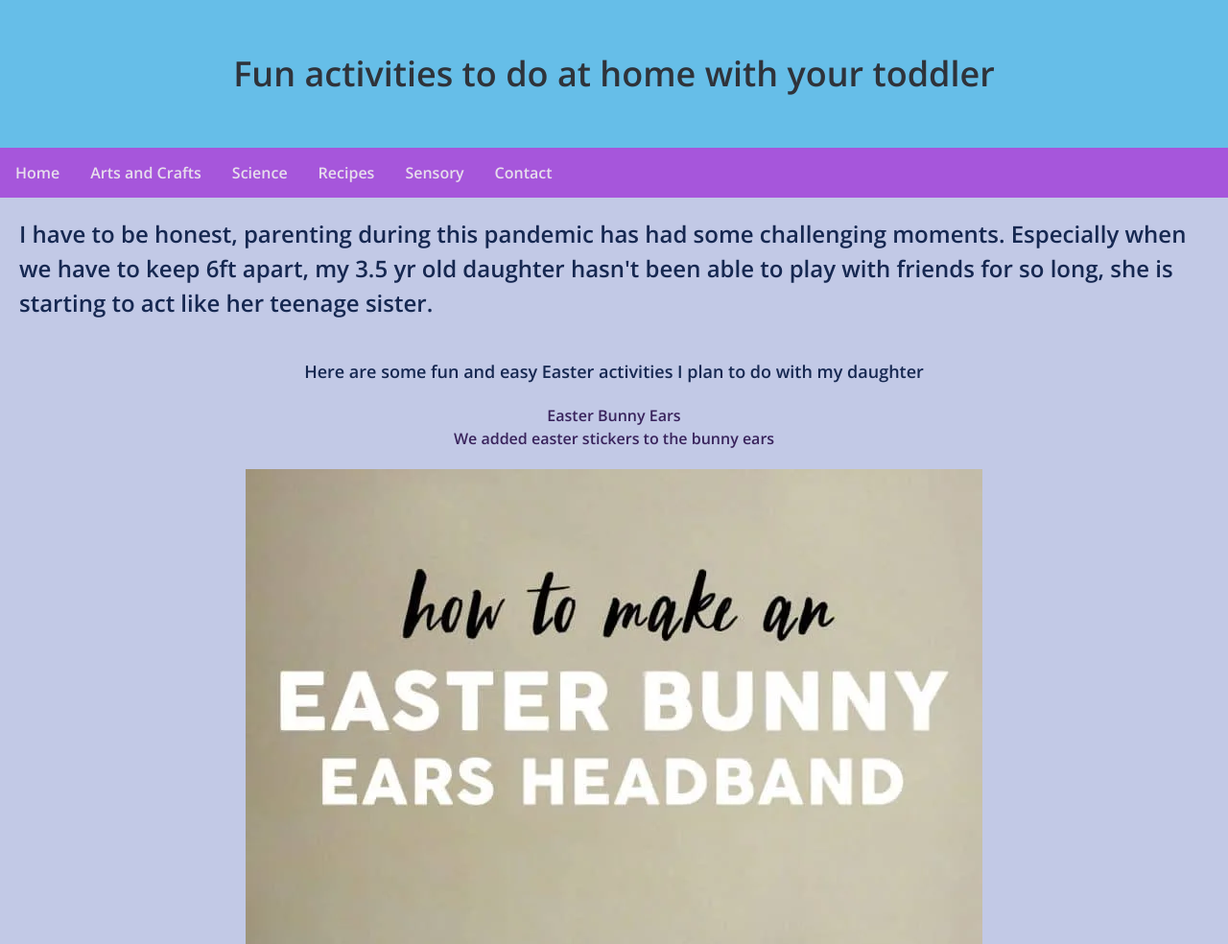
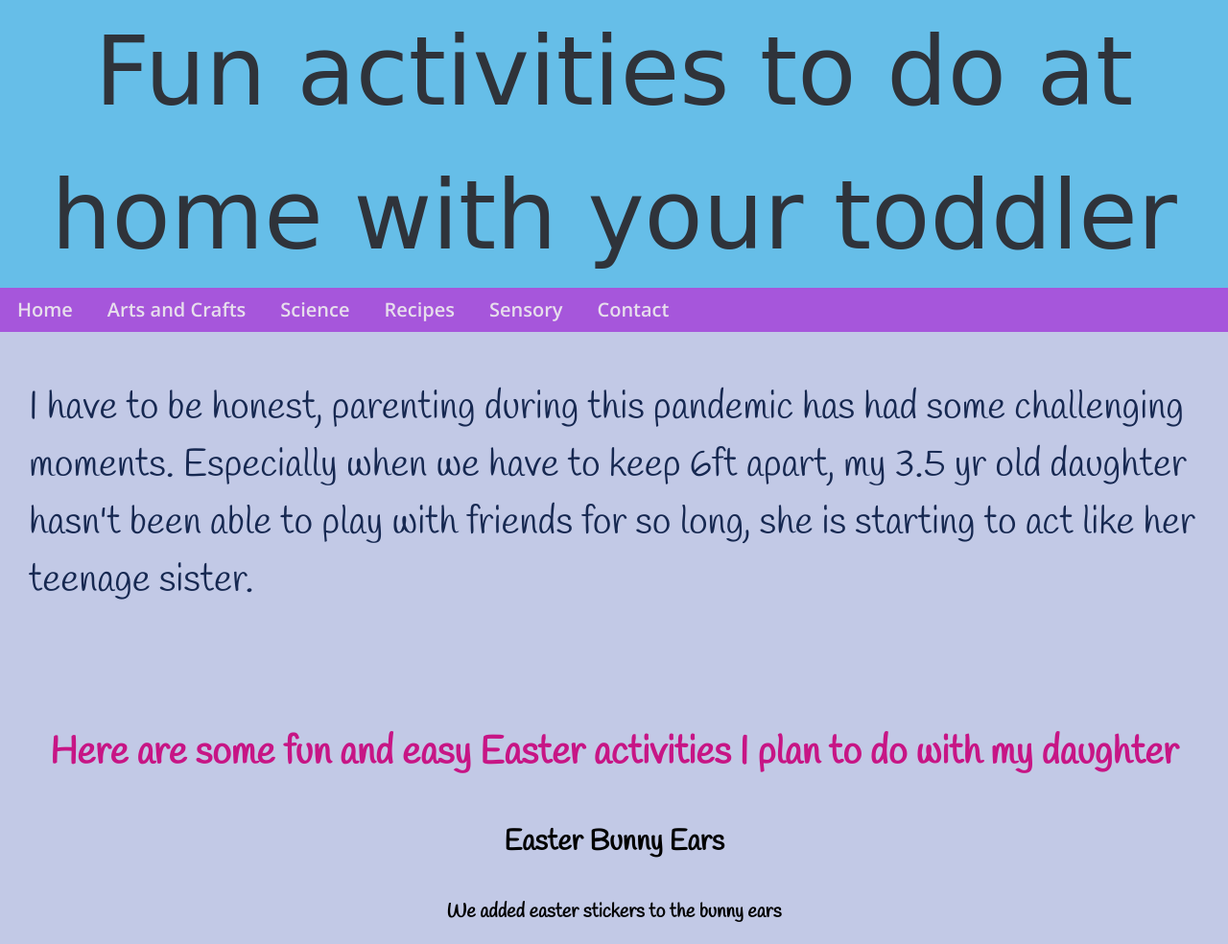
Before and after one commit to KellyBrown2331/Kelly-Website, a plain HTML site: page index.html in a window 1280 px wide. Shown: the top 984 px of the page at 96% size. Drawn offline with nearby package versions, Linux system fonts and the light colour scheme; a web font is replaced by a local one.

Commit message:
Update style.css

```diff
--- a/style.css
+++ b/style.css
@@ -1,6 +1,7 @@
 /*Fun Activities for Toddlers*/
 * {
   font-size: 100%;
+  /* font-family: 'Caveat', cursive; */
   margin: 0;
   line-height: 1.5;
   box-sizing: border-box;
@@ -10,16 +11,16 @@
 body {
   background-color: #c2c9e6;
   color: #39235c; /*dark purple*/
-  font-family: 'Open Sans', sans-serif;
-  font-size: 16px;
-  margin: 0px
+  font-family: 'Handlee', cursive;
+  margin: 0px;
 }
 
 /* Style the header */
 .header {
   background-color: #66bee8;
-  padding: 20px;
+  padding: 0px;
   text-align: center;
+  font-family: 'Clicker Script', cursive;
 }
 
 /* Style the top navigation bar */
@@ -34,8 +35,10 @@ body {
   display: block;
   color: #e7deec;
   text-align: center;
-  padding: 14px 16px;
+  font-size: 20px;
+  padding: 8px 18px;
   text-decoration: none;
+  font-family: 'Open Sans', sans-serif;
 }
 
 /* Change color on hover */
@@ -45,30 +48,50 @@ body {
 }
 
 h1 {
+  /* font-family: 'Caveat', cursive; */
   color: #2f333a;
-  font-size: 36px;
+  font-size: 100px;
   font-weight: normal;
-  margin: 30px 50px;
+  /* font-weight: bold; */
+  /* margin: 50px 50px; */
   text-align: center;
 }
 
 h2 {
   color: #162851;
-  font-size: 24px;
-  font-weight: 500;
+  font-size: 40px;
+  font-weight: normal;
   text-align: left;
-  padding: 20px;
+  padding: 50px 30px;
+  margin-bottom: 50px;
 }
 
 h3 {
-  color: #162851;
-  font-size: 18px;
+  color: mediumvioletred;
+  font-size: 40px;
   font-weight: bold;
   padding: 20px;
+  font-family: 'Handlee', cursive;
+
 }
 
+h4 {
+  color: black;
+  font-size: 30px;
+  font-weight: bold;
+  padding: 20px 0px;
+  font-family: 'Handlee', cursive;
+}
+
+p {
+  color: black;
+  font-size: 20px;
+  font-weight: bold;
+  padding: 15px 0px;
+  font-family: 'Handlee', cursive;
+}
 .title {
-  font-size: 48px;
+  font-size: 72px;
   /* text-decoration: underline; */
   text-align: center;
 }
```
